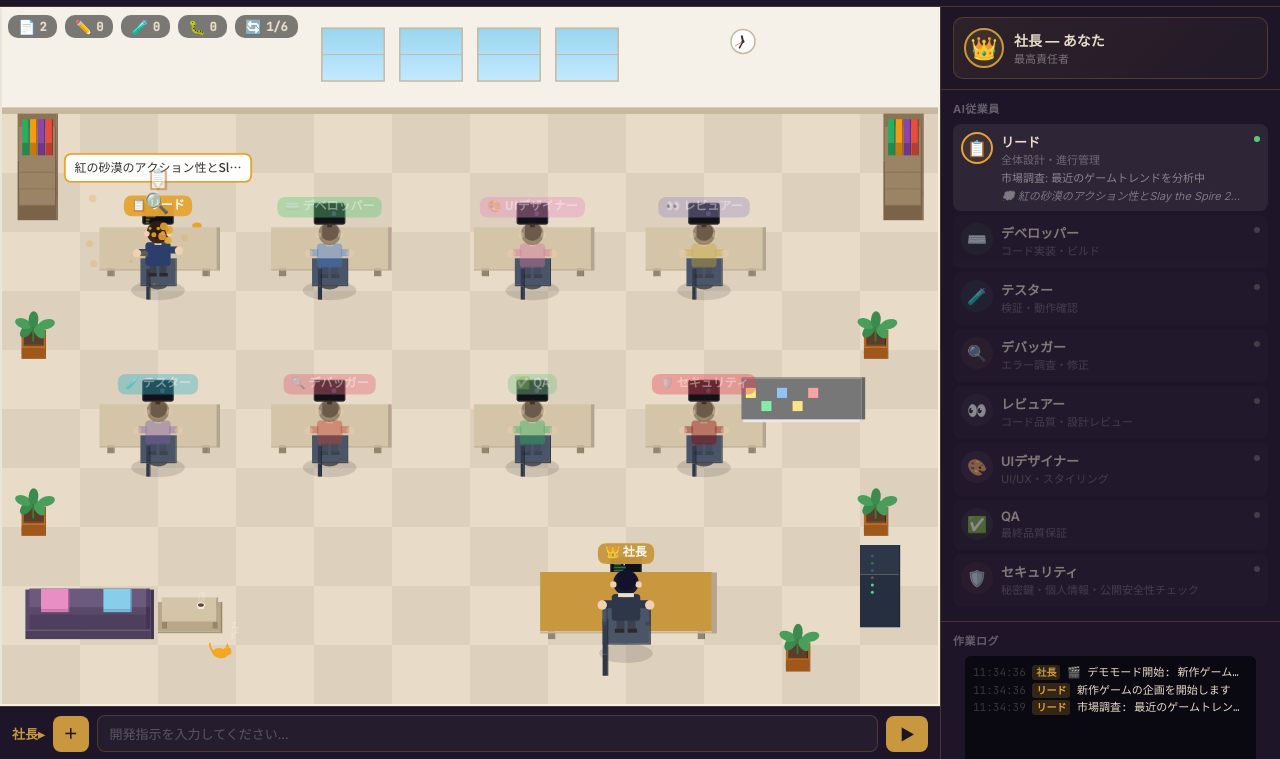
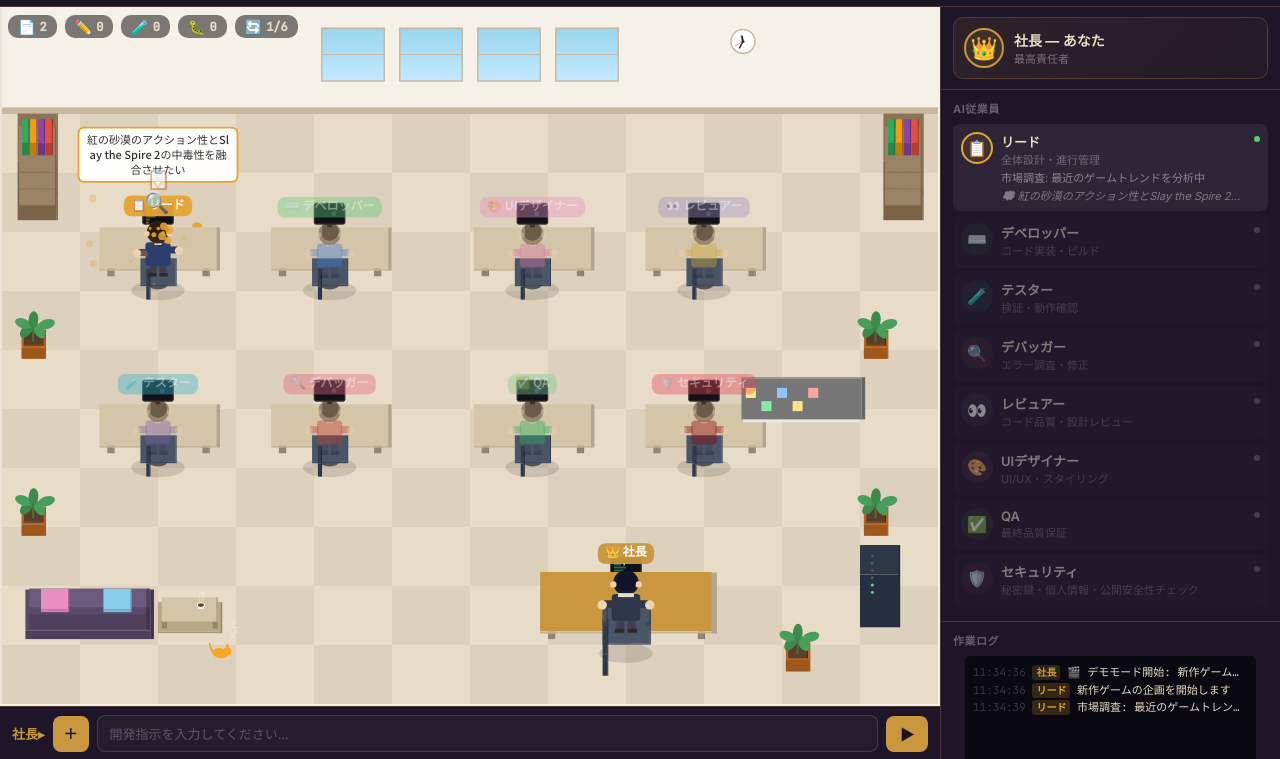
Before and after one commit to Ailiber1/Code-Lab, a website: page index.html in a window 1280 px wide. Shown: the part 41-800 px from the top of the page. Drawn offline with Linux system fonts and the light colour scheme; animation ran at ten frames a second.

Commit message:
吹き出しを複数行対応に改善（最大3行折り返し、文字切れ解消）
Co-Authored-By: Claude Opus 4.6 <noreply@anthropic.com>

```diff
--- a/index.html
+++ b/index.html
@@ -1054,51 +1054,73 @@ function drawRoleTag(sx, sy, agentDef, isActive, isBoss) {
 
 function drawThoughtBubble(sx, sy, text, borderColor) {
   const S = ps(1);
-  const fontSize = Math.max(9, Math.round(10 * S));
+  const fontSize = Math.max(8, Math.round(9 * S));
   c.font = '500 ' + fontSize + 'px "Noto Sans JP", sans-serif';
-  const maxW = 140 * S;
-  let displayText = text;
-  if (c.measureText(text).width > maxW) {
-    while (c.measureText(displayText + '…').width > maxW && displayText.length > 0) {
-      displayText = displayText.slice(0, -1);
+  const maxLineW = 120 * S;
+  const maxLines = 3;
+  const lineH = fontSize * 1.35;
+
+  // テキストを複数行に折り返し
+  const lines = [];
+  let remain = text;
+  while (remain.length > 0 && lines.length < maxLines) {
+    if (c.measureText(remain).width <= maxLineW) {
+      lines.push(remain);
+      remain = '';
+    } else {
+      let cut = remain.length;
+      while (cut > 1 && c.measureText(remain.slice(0, cut)).width > maxLineW) cut--;
+      if (lines.length === maxLines - 1 && remain.length > cut) {
+        // 最終行: 末尾を…に
+        let t = remain.slice(0, cut);
+        while (t.length > 1 && c.measureText(t + '…').width > maxLineW) t = t.slice(0, -1);
+        lines.push(t + '…');
+        remain = '';
+      } else {
+        lines.push(remain.slice(0, cut));
+        remain = remain.slice(cut);
+      }
     }
-    displayText += '…';
-  }
-  const tw = c.measureText(displayText).width;
-  const px = 8*S, py = 5*S;
-  const bw = tw + px*2;
-  const bh = 18*S + py;
+  }
+
+  const maxTw = Math.max(...lines.map(l => c.measureText(l).width));
+  const px = 7*S, py = 4*S;
+  const bw = maxTw + px*2;
+  const bh = lines.length * lineH + py*2;
   const bx = sx - bw/2;
   const by = sy - bh - 8*S;
 
   c.fillStyle = 'rgba(255,255,255,0.95)';
-  rrect(bx, by, bw, bh, 6*S);
+  rrect(bx, by, bw, bh, 5*S);
   c.fill();
   c.strokeStyle = borderColor;
   c.lineWidth = 1.5*S;
-  rrect(bx, by, bw, bh, 6*S);
+  rrect(bx, by, bw, bh, 5*S);
   c.stroke();
 
   // Tail
   c.fillStyle = 'rgba(255,255,255,0.95)';
   c.beginPath();
-  c.moveTo(sx - 4*S, by + bh);
-  c.lineTo(sx, by + bh + 6*S);
-  c.lineTo(sx + 4*S, by + bh);
+  c.moveTo(sx - 3*S, by + bh);
+  c.lineTo(sx, by + bh + 5*S);
+  c.lineTo(sx + 3*S, by + bh);
   c.closePath();
   c.fill();
   c.beginPath();
-  c.moveTo(sx - 4*S, by + bh - 0.5);
-  c.lineTo(sx, by + bh + 6*S);
-  c.lineTo(sx + 4*S, by + bh - 0.5);
+  c.moveTo(sx - 3*S, by + bh - 0.5);
+  c.lineTo(sx, by + bh + 5*S);
+  c.lineTo(sx + 3*S, by + bh - 0.5);
   c.strokeStyle = borderColor;
   c.lineWidth = 1.5*S;
   c.stroke();
 
+  // テキスト描画（複数行）
   c.fillStyle = '#333';
   c.textAlign = 'center';
   c.textBaseline = 'middle';
-  c.fillText(displayText, sx, by + bh/2);
+  lines.forEach((line, i) => {
+    c.fillText(line, sx, by + py + lineH * (i + 0.5));
+  });
   c.textAlign = 'start';
   c.textBaseline = 'alphabetic';
 }
```
